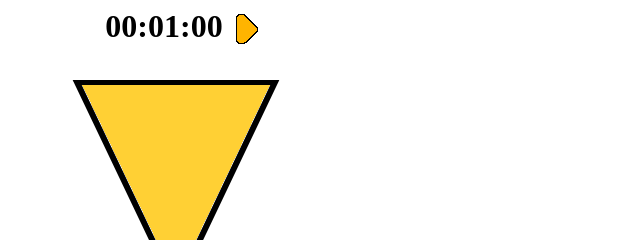
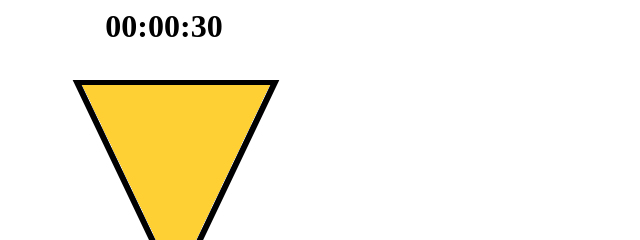
Before and after one commit to SymbianSource/oss.FCL.examples.WebRT, a plain HTML site: page Eggtimer/index.html in a window 1280 px wide. Shown: the top 240 px of the page, 0-640 px from the left. Drawn offline with Linux system fonts and the light colour scheme.

Commit message:
Minor enhancements

```diff
--- a/Eggtimer/basic.css
+++ b/Eggtimer/basic.css
@@ -7,16 +7,6 @@
 	position: absolute;
 	left: 95px;
 	font-size: xx-large;
-}
-
-#pausestart {
-	height: 32px;
-	width: 32px;
-	position: relative;
-	right: -138px;
-	top: -32px;
-	background-image: url('images/button.png');
-	background-position: 0px 32px
 }
 
 .digits {
--- a/Eggtimer/basic.js
+++ b/Eggtimer/basic.js
@@ -4,8 +4,8 @@
 
 var SETUP_ID = 1;
 
-var timervalue = 60;
-var initialTimer = 60;
+var timervalue = 30;
+var initialTimer = 30;
 var timeoutId = null;
 var paused = true;
 var displayUp = true;
@@ -15,6 +15,7 @@ function init()
 	showMainWindow();
 	widget.setDisplayPortrait();
 	watchSensorNotifications();
+	startTimer();
 }
 
 // Call this function to add a callback that will be notified of orientation
@@ -123,9 +124,6 @@ function tick() {
 	if (timervalue > 0) {
 		timervalue = timervalue - 1;
 		showValues();
-		if (timervalue == 0) {
-			cancelTimer();
-		}
 	}
 }
 
@@ -162,19 +160,3 @@ function showTimerSetup() {
 	menu.remove(item);
 	menu.setRightSoftkeyLabel("Cancel", showMainWindow);
 }
-
-
-function pauseStart() {
-	if (paused) {
-		startCountdown();
-		document.getElementById("pausestart").style.backgroundPosition = "0px 0px";
-		paused = false;
-	} else {
-		if (timeoutId) {
-			window.clearInterval(timeoutId);
-			timeoutId = null;
-		}
-		document.getElementById("pausestart").style.backgroundPosition = "0px 32px";
-		paused = true;
-	}
-}
--- a/Eggtimer/index.html
+++ b/Eggtimer/index.html
@@ -11,8 +11,7 @@
 <body onload="javascript:init();">
 <div id="main-window">
 	<div id="remaining-time">
-	<div id="time" ><a href="javascript:showTimerSetup()" id="timervalue">00:01:00</a></div>
-	<div id="pausestart" onclick="pauseStart()">&nbsp;</div>
+	<div id="time" ><a href="javascript:showTimerSetup()" id="timervalue">00:00:30</a></div>
 	</div>
 	<div id="hourglass">
 		<div id="sand">&nbsp;</div>
@@ -22,7 +21,7 @@
 </div>
 <div id="time-setup">
 	Specify time:
-	<input id="hrs" class="digits" value="00"/>:<input id="min" class="digits" value="01"/>:<input id="sec" class="digits" value="00"/>
+	<input id="hrs" class="digits" value="00"/>:<input id="min" class="digits" value="00"/>:<input id="sec" class="digits" value="30"/>
 	<input type="button" value="Start" onclick="startTimer()"/><input type="button" value="Cancel" onclick="showMainWindow()"/>
 </div>
 </body>
```
Also changed, not shown: Eggtimer/images/button.png (deleted).
